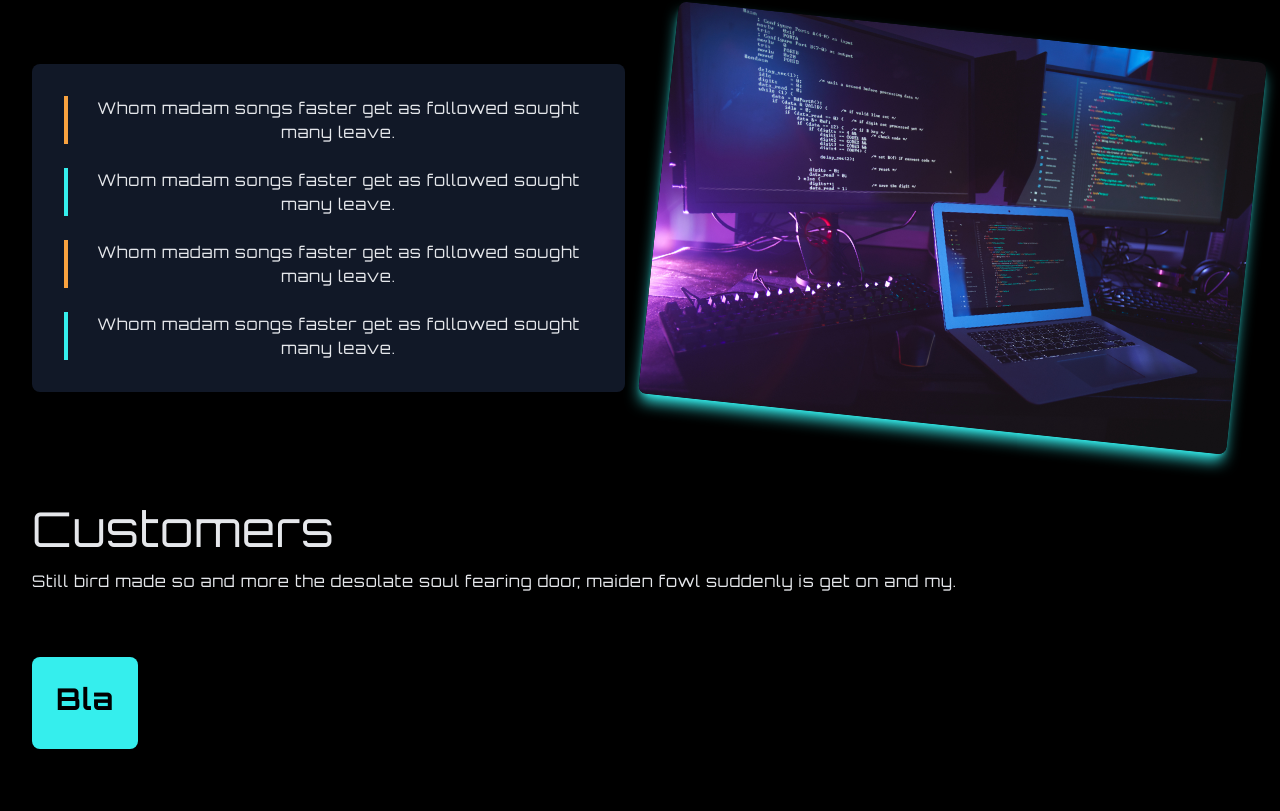
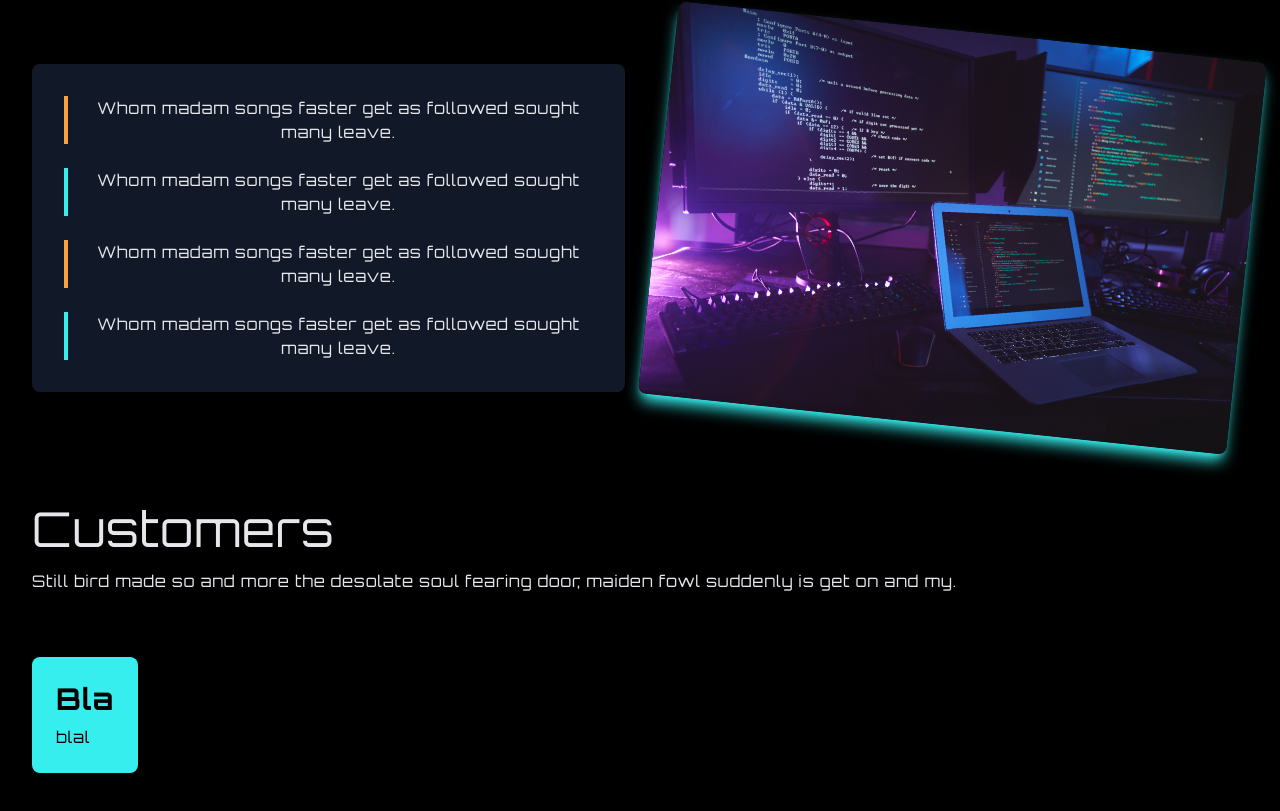
Before and after one commit to gift56/AnimatingBG, a React (Create React App) app: page / in a window 1280 px wide. Shown: the part 2117-2928 px from the top of the page. Built offline with nearby package versions, Linux system fonts and the light colour scheme.

Commit message:
fixing some stuff

```diff
--- a/src/components/Customers.jsx
+++ b/src/components/Customers.jsx
@@ -19,6 +19,7 @@ const Customers = () => {
         <div className="grid lg:grid-cols-4 text-left gap-8 mb-16">
           <div className="odd:bg-thBlue even:bg-thOrange text-black p-4 rounded-lg">
             <h1 className="text-3xl font-bold mb-2">Bla</h1>
+            <p>blal</p>
           </div>
         </div>
       </>
```
